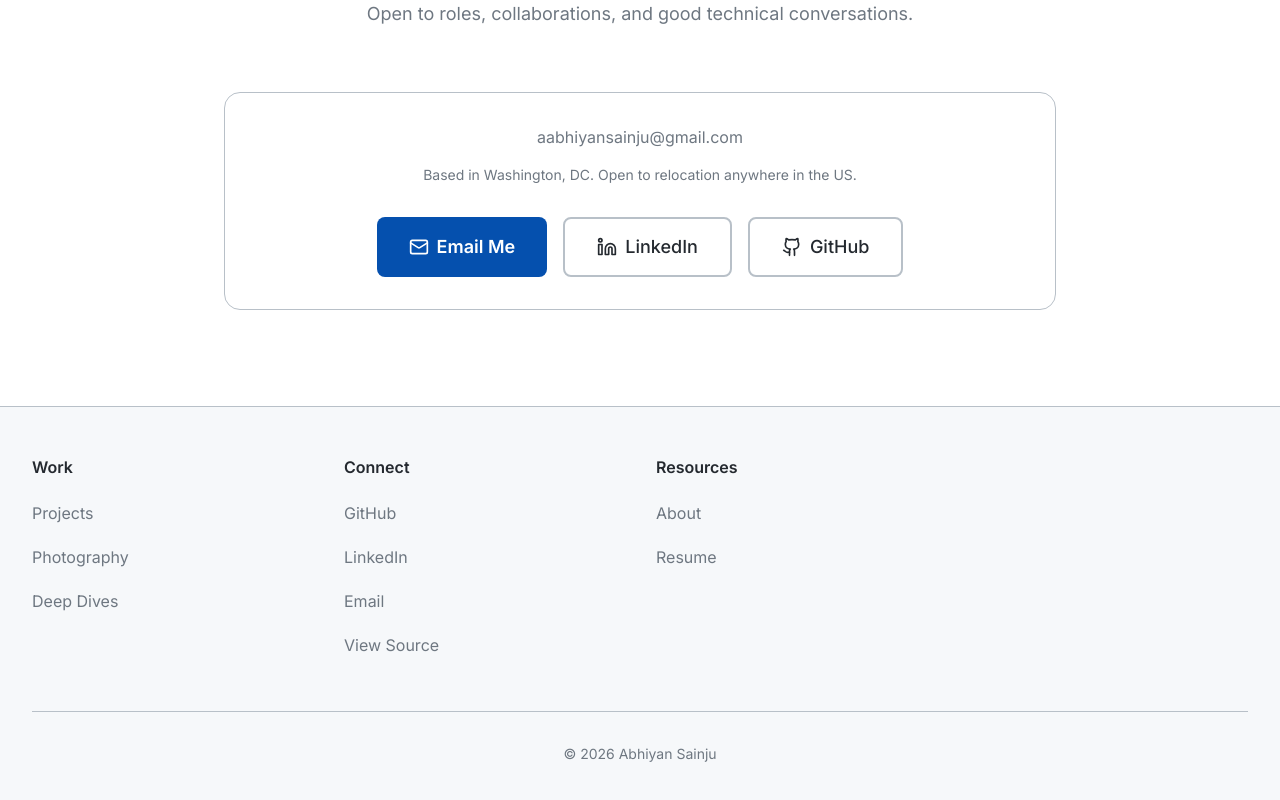
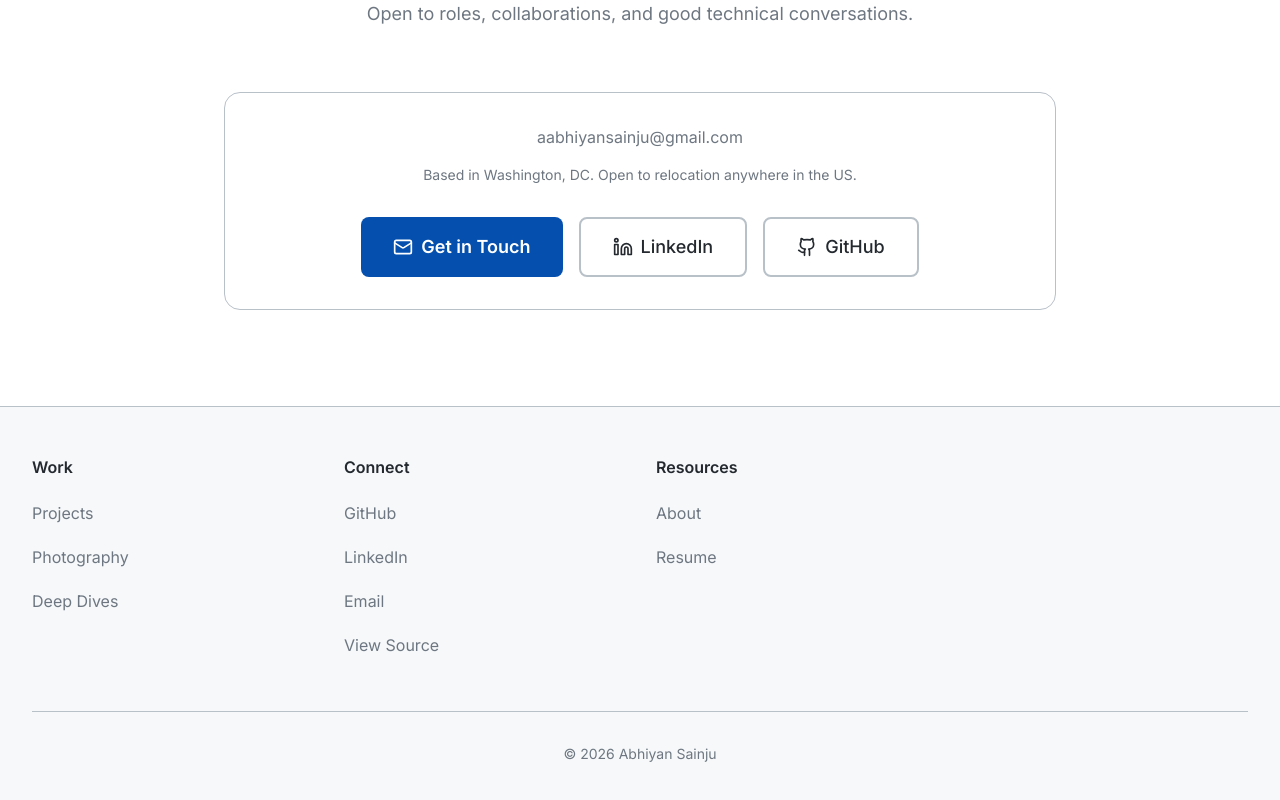
Before and after one commit to aabhiyann/portfolio-abhiyan, a React (Vite) app: page / in a window 1280 px wide. Shown: the part 3073-3873 px from the top of the page. Built offline with nearby package versions, Linux system fonts and the light colour scheme.

Commit message:
content: rename contact email button to get in touch

```diff
--- a/src/components/ContactSection.tsx
+++ b/src/components/ContactSection.tsx
@@ -40,7 +40,7 @@ const ContactSection: React.FC = () => {
                 className="flex items-center gap-2"
               >
                 <Mail className="w-5 h-5" />
-                Email Me
+                Get in Touch
               </Button>
               <Button
                 as="a"
```
